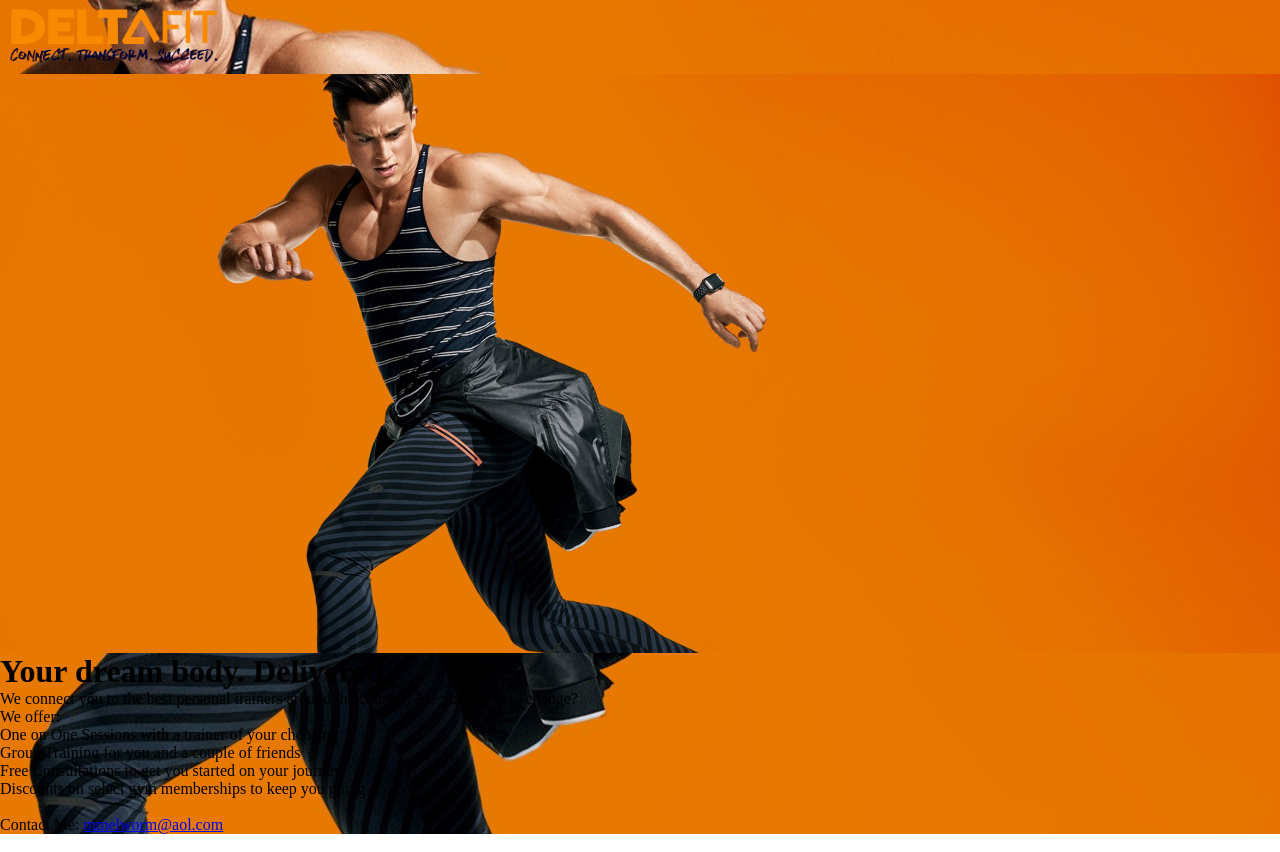
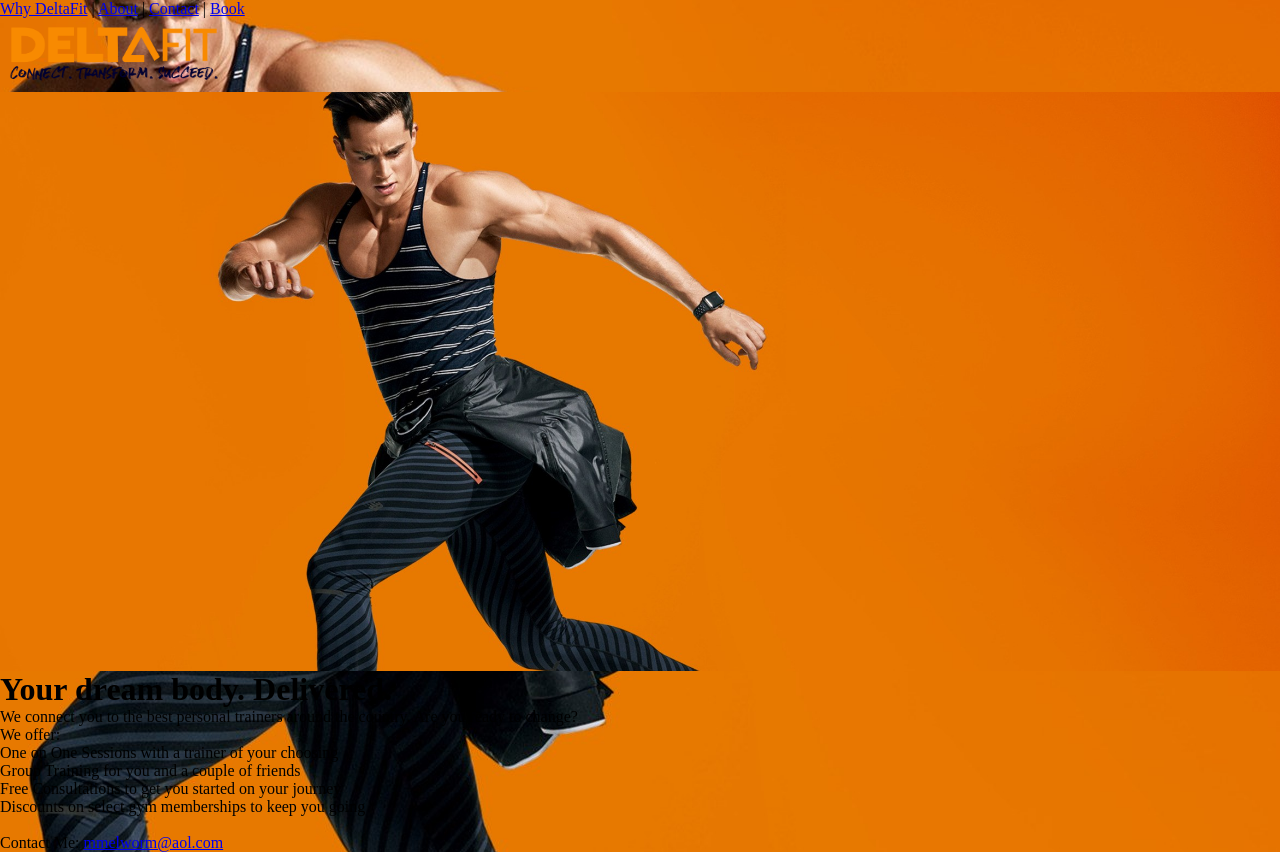
Before and after one commit to mmelworm/mmelworm.github.io, a plain HTML site: page unit_3/index.html in a window 1280 px wide. Shown: the top 852 px of the page. Drawn offline with Linux system fonts and the light colour scheme; files whose address does not match are found by name.

Commit message:
Update index.html

```diff
--- a/unit_3/index.html
+++ b/unit_3/index.html
@@ -3,6 +3,11 @@
 <head>
 	<title>DeltaFit</title>
 	<link rel="stylesheet" type="text/css" href="css/style.css">
+	<nav>  <a href="#">Why DeltaFit</a> |
+  <a href="#">About</a> |
+  <a href="#">Contact</a> |
+  <a href="#">Book</a>
+</nav>
 </head>
 <body>
 		<img src="images/deltafitlogo.png" alt="deltafitlogo" height="70" width="225">
```
